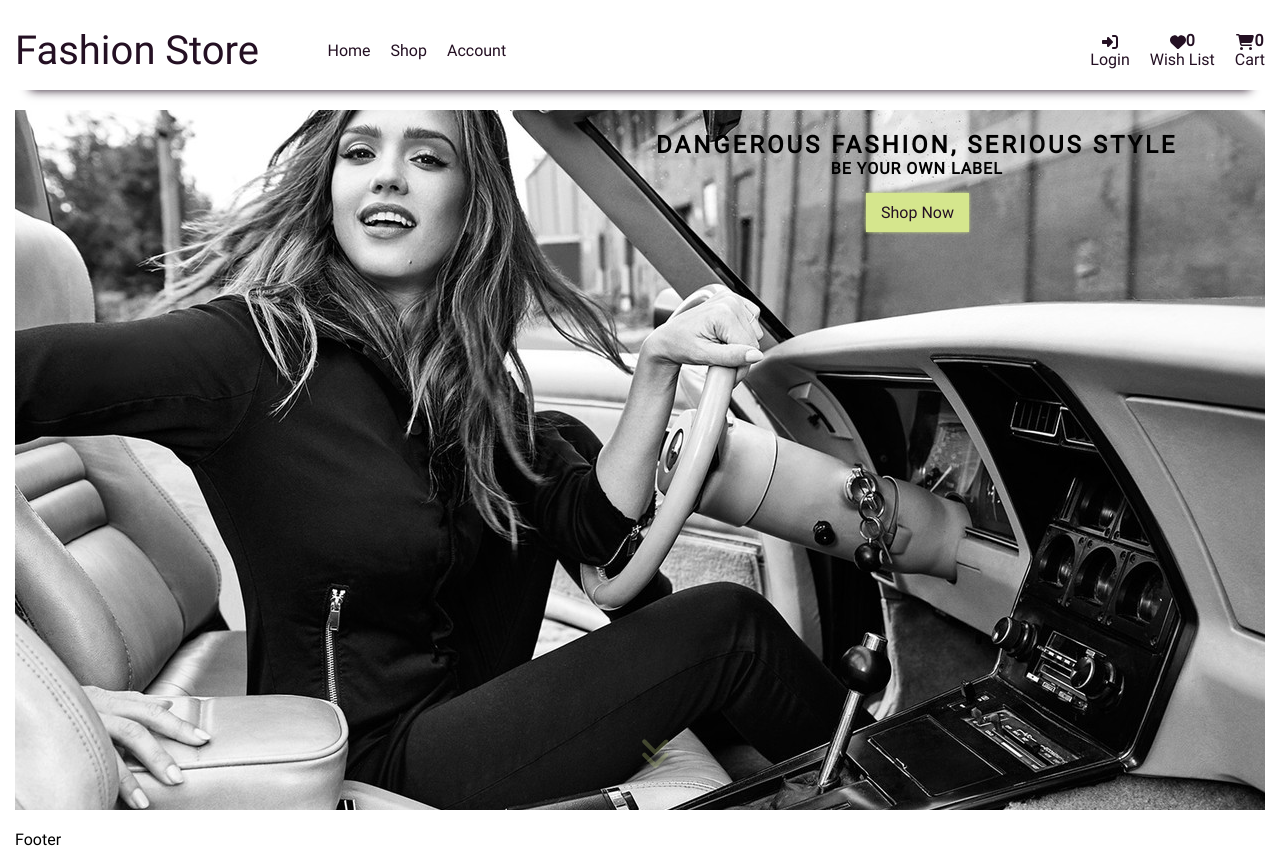
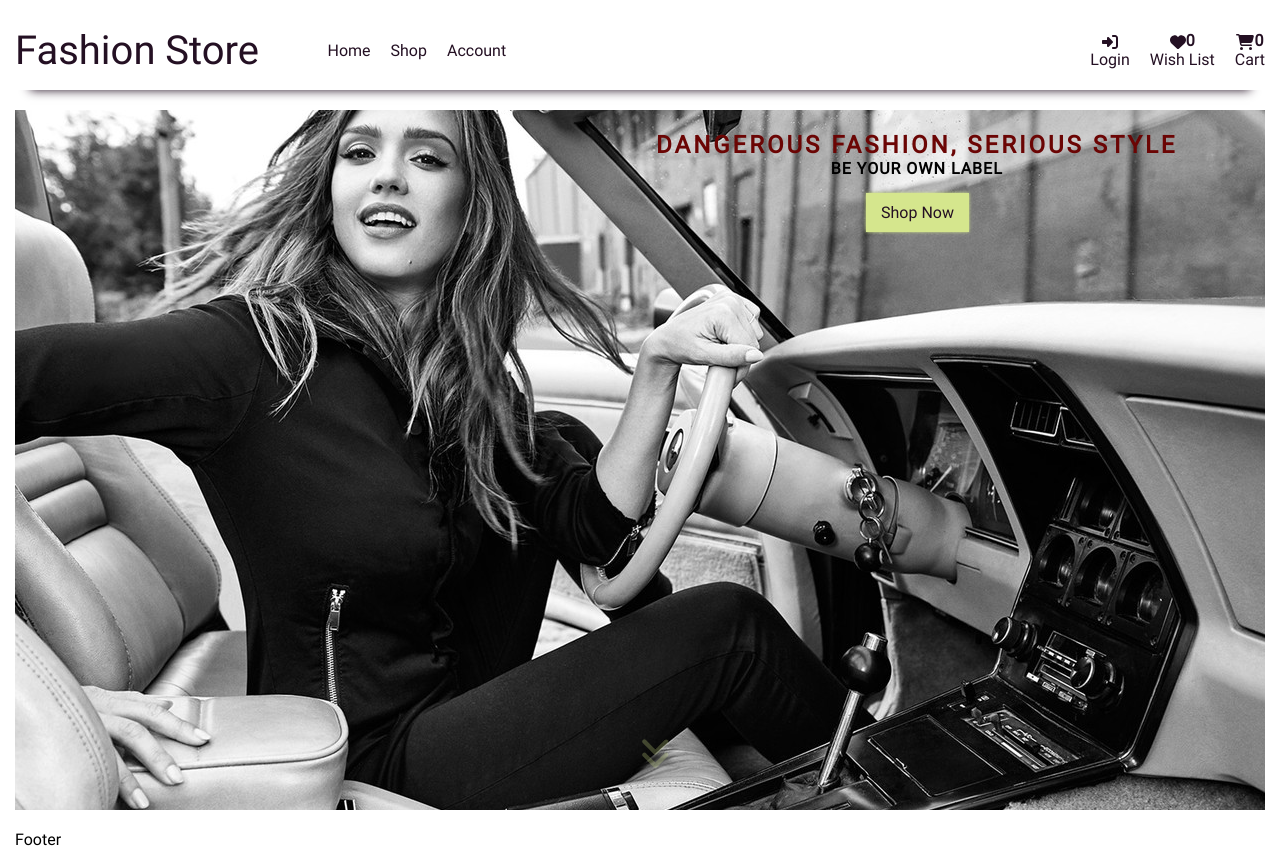
Before and after one commit to Maestro1982/fashion-store-ecommerce, a React (Create React App) app in the folder frontend/: page / in a window 1280 px wide. Built offline with nearby package versions, Linux system fonts and the light colour scheme; the HTML template or start-up script is replaced by a standard one.

Commit message:
create and styling header, footer, intro, create pages home, login, product, register, shop, shoppingcart, wish, add assests

```diff
--- a/frontend/src/App.css
+++ b/frontend/src/App.css
@@ -108,6 +108,8 @@
 
 .i-title {
   font-size: 24px;
+  color: #6b0504;
+  font-weight: bold;
   text-transform: uppercase;
   letter-spacing: 3px;
 }
```
